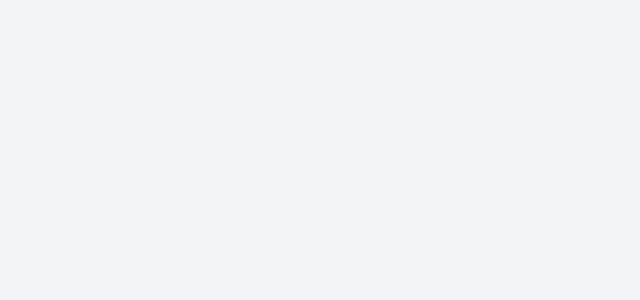
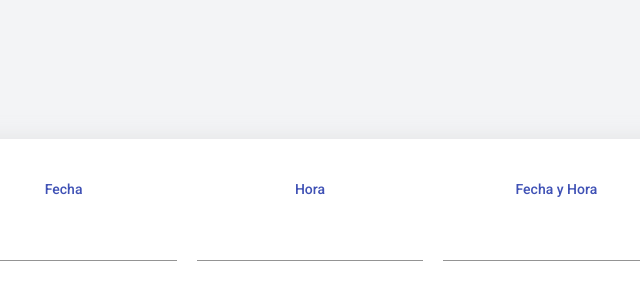
Before and after one commit to url-classes/proyecto-grupal---frontend-tasksmern, a React (Vite) app: page /Date in a window 1280 px wide. Before the commit this address had no page. Shown: the part 180-480 px from the top of the page, without its empty margins (330-970 px from the left). Built offline with nearby package versions, Linux system fonts and the light colour scheme.

Commit message:
Agregando Material UI

```diff
--- a/package.json
+++ b/package.json
@@ -12,7 +12,11 @@
     "preview": "vite preview"
   },
   "dependencies": {
+    "@date-io/date-fns": "^1.3.13",
+    "@material-ui/core": "^4.12.3",
+    "@material-ui/pickers": "^3.3.10",
     "axios": "^0.26.0",
+    "date-fns": "^2.28.0",
     "gh-pages": "^3.2.3",
     "react": "^17.0.2",
     "react-dom": "^17.0.2",
--- a/src/App.jsx
+++ b/src/App.jsx
@@ -5,17 +5,20 @@ import Registrar from "./paginas/Registrar";
 import OlvidePassword from "./paginas/OlvidePassword";
 import ConfirmarCuenta from "./paginas/ConfirmarCuenta";
 import  NuevoPassword  from "./paginas/NuevoPassword";
+import Date from "./paginas/Date";
 
 function App() {
   return (
     <BrowserRouter>
       <Routes>
+      <Route path="Date" element={<Date/>} />
         <Route path="/" element={<AuthLayout/>}>
           <Route index element={<Login/>} />
           <Route path="registrar" element={<Registrar/>} />
           <Route path="olvide-password" element={<OlvidePassword/>} />
           <Route path="olvide-password/:token" element={<NuevoPassword/>} />
           <Route path="confirmar/:id" element={<ConfirmarCuenta/>} />
+
 
 
         </Route>
--- /dev/null
+++ b/src/css/index.css
@@ -0,0 +1,52 @@
+@import url('https://fonts.googleapis.com/css2?family=Roboto:wght@500&display=swap');
+
+* {
+	padding: 0;
+	margin: 0;
+	box-sizing: border-box;
+}
+
+body {
+	background: #F5F7FB;
+	font-family: 'Roboto', sans-serif;
+	min-height: 100vh;
+	display: flex;
+	align-items: center;
+	justify-content: center;
+}
+
+.contenedor {
+	width: 90%;
+	max-width: 1000px;
+	margin: 50px auto;
+	text-align: center;
+	background: #fff;
+	box-shadow: 0px 0px 20px 0px rgba(209, 209, 209, 0.5);
+	padding: 40px;
+	border-radius: 5px;
+	display: flex;
+	gap: 20px;
+}
+
+label {
+	width: 100%;
+	font-size: 14px;
+	color:#3f51b5;
+}
+
+.grupo {
+	display: flex;
+	flex-direction: column;
+	width: 100%;
+}
+
+.MuiInputBase-input.MuiInput-input {
+	text-align: center;
+	padding: 20px;
+	font-size: 18px;
+	text-transform: uppercase;
+}
+
+.MuiInput-underline::before {
+	/* border-bottom: none !important; */
+}
--- a/src/main.jsx
+++ b/src/main.jsx
@@ -1,11 +1,17 @@
-import React from 'react'
-import ReactDOM from 'react-dom'
-import './index.css'
-import App from './App'
+import React from "react";
+import ReactDOM from "react-dom";
+import "./index.css";
+import "./css/index.css";
+import App from "./App";
+import { MuiPickersUtilsProvider } from "@material-ui/pickers";
+import DateFnsUtils from "@date-io/date-fns";
+import esLocale from 'date-fns/locale/es';
 
 ReactDOM.render(
   <React.StrictMode>
-    <App />
+    <MuiPickersUtilsProvider utils={DateFnsUtils} locale={esLocale}>
+      <App />
+    </MuiPickersUtilsProvider>
   </React.StrictMode>,
-  document.getElementById('root')
-)
+  document.getElementById("root")
+);
--- /dev/null
+++ b/src/paginas/Date.jsx
@@ -0,0 +1,44 @@
+import React, { useState } from "react";
+import {DatePicker, TimePicker, DateTimePicker} from '@material-ui/pickers';
+
+const Date = () => {
+  //var today = new Date();
+  //const date1 = new Date('December 17, 1995 03:24:00');
+  const [fechaSeleccionada, cambiarFechaSelecionada] = useState(null);
+
+
+   console.log(fechaSeleccionada)
+   console.log(cambiarFechaSelecionada)
+
+  return (
+    <>
+      <div className="contenedor">
+        <div className="grupo">
+          <label>Fecha</label>
+          <DatePicker
+            value={fechaSeleccionada}
+            onChange={cambiarFechaSelecionada}
+          />
+        </div>
+
+        <div className="grupo">
+          <label>Hora</label>
+          <TimePicker
+            value={fechaSeleccionada}
+            onChange={cambiarFechaSelecionada}
+          />
+        </div>
+
+        <div className="grupo">
+          <label>Fecha y Hora</label>
+          <DateTimePicker
+            value={fechaSeleccionada}
+            onChange={cambiarFechaSelecionada}
+          />
+        </div>
+      </div>
+    </>
+  );
+};
+
+export default Date;
```
Also changed, not shown: 1 other file (tests, documents, lock files or other folders).
